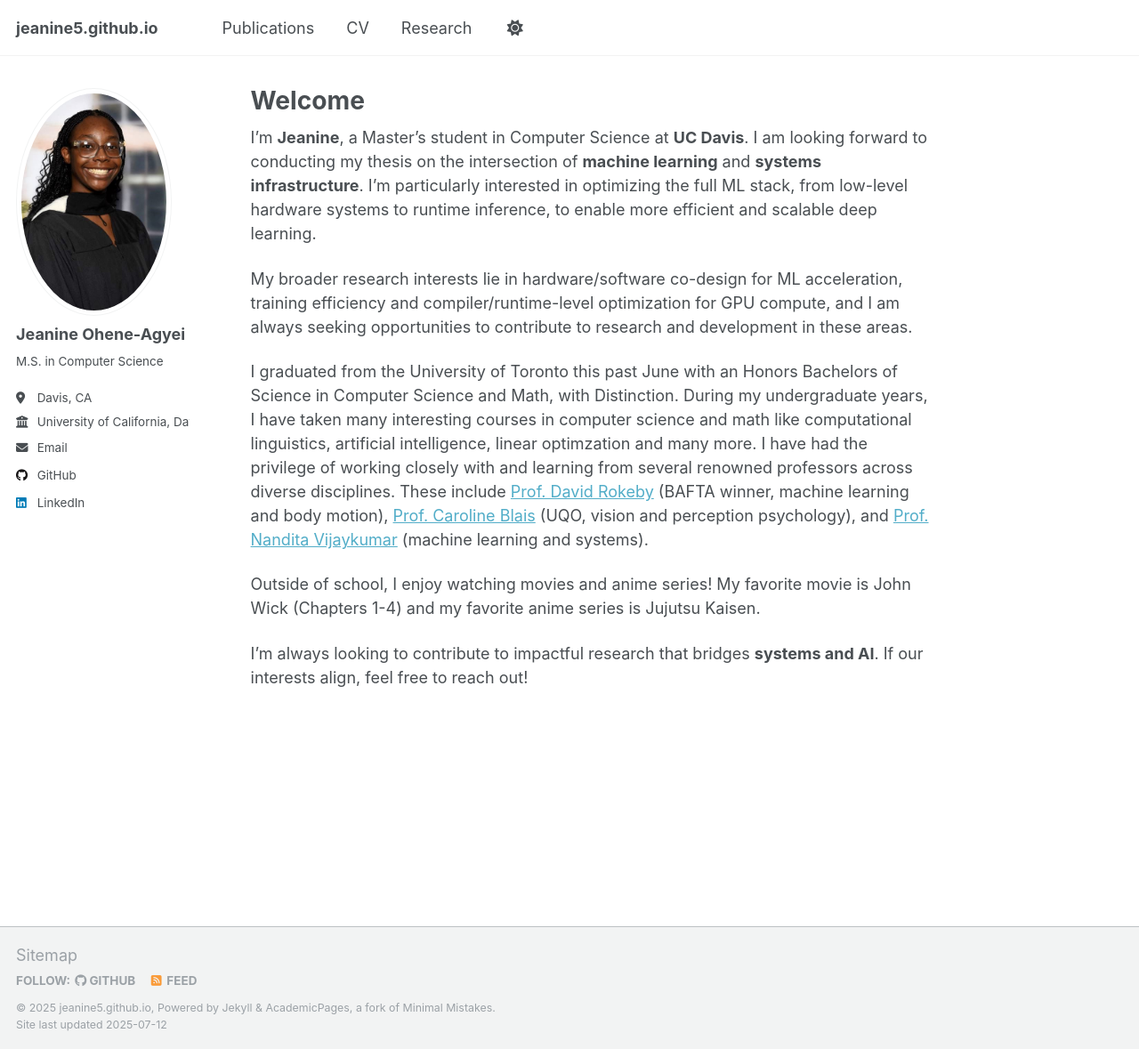
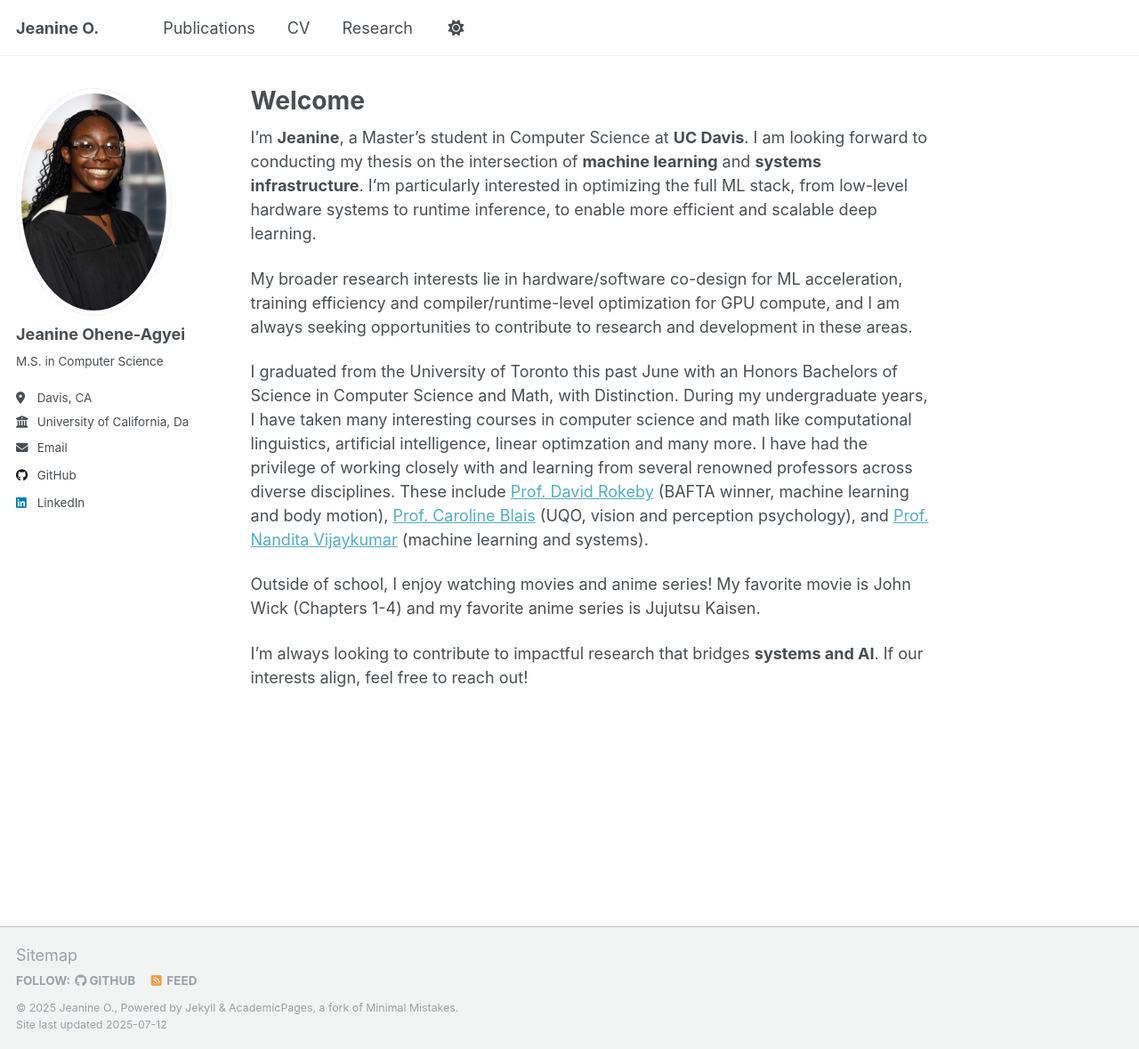
Before and after one commit to jeanine5/jeanine5.github.io, a Jekyll site: the page built from _pages/about.md, in a window 1280 px wide and 1179 px high. Shown: the whole window at 89% size. Built offline with Jekyll 4.4.1, drawn with Linux system fonts in a browser that asks for light colours; a script that is not in the unit is left out; part of the change alters nothing that is shown.

Commit message:
Update _config.yml

```diff
--- a/_config.yml
+++ b/_config.yml
@@ -9,8 +9,8 @@
 # Basic Site Settings
 locale                   : "en-US"
 site_theme               : "default"
-title                    : # "Jeanine's Webpage"
-title_separator          : #"-"
+title                    : "Jeanine O."
+title_separator          : "-"
 name                     : #&name "Your Name"
 description              : #&description "personal description"
 url                      : https://jeanine5.github.io # the base hostname & protocol for your site e.g. "https://[your GitHub username].github.io" or if you already have some other page hosted on Github then use "https://[your GitHub username].github.io/[Your Repo Name]"
```
